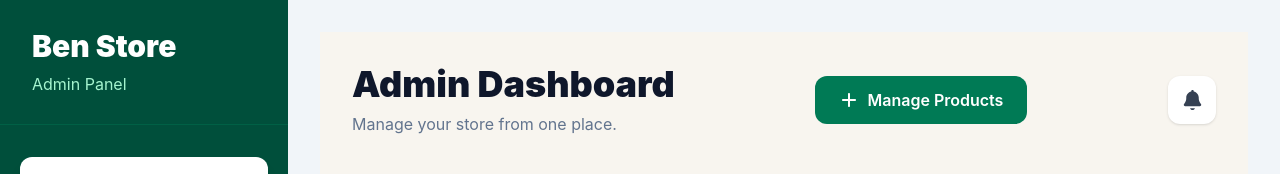
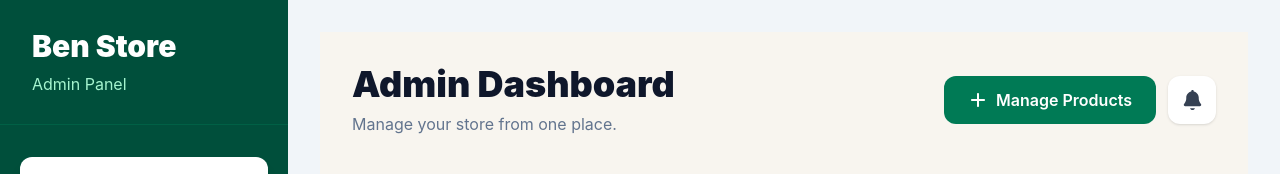
Before and after one commit to ben-websites/React, a React (Vite) app: page /admin in a window 1280 px wide. Shown: the top 174 px of the page. Built offline with nearby package versions, Linux system fonts and the light colour scheme; no server answers; sample sign-in values are in the browser's storage.

Commit message:
Update Dashboard.jsx

```diff
--- a/src/admin/Dashboard.jsx
+++ b/src/admin/Dashboard.jsx
@@ -83,6 +83,8 @@ useEffect(() => {
     </p>
   </div>
 
+  {/* Right side buttons */}
+  <div className="flex items-center gap-3">
 
     <Link
       to="/admin/products"
@@ -91,7 +93,7 @@ useEffect(() => {
       <FontAwesomeIcon icon={faPlus} />
       Manage Products
     </Link>
-        <div>
+
     <button
       onClick={() => navigate("/admin/notifications")}
       className="relative flex h-12 w-12 items-center justify-center rounded-xl bg-white text-gray-700 shadow-sm transition hover:bg-gray-100"
@@ -104,7 +106,9 @@ useEffect(() => {
         </span>
       )}
     </button>
+
   </div>
+
 </div>
 
 
```
Lines whose indentation alone changed are shown as unchanged.
